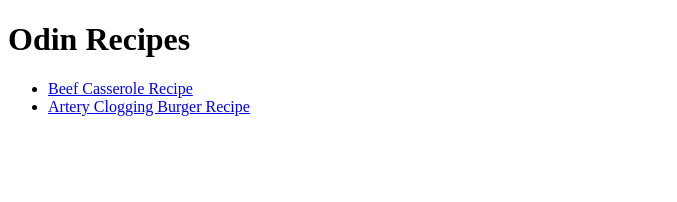
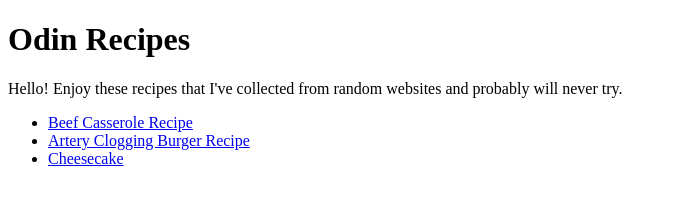
Before and after one commit to juneidteklu/odin-recipes, a plain HTML site: page index.html in a window 1280 px wide. Shown: the whole page, without its empty margins (0-677 px from the left). Drawn offline with Linux system fonts and the light colour scheme.

Commit message:
Create new cheesecake recipe page and link to main page

```diff
--- a/index.html
+++ b/index.html
@@ -8,10 +8,15 @@
     <body>
         <h1>Odin Recipes</h1>
 
+        <p>Hello! Enjoy these recipes that I've collected from random websites and probably will never try.</p>
+
         <ul>
             <li><a href = "recipes/beefcasserole.html">Beef Casserole Recipe</a></li>
             <li><a href = "recipes/hamburger.html">Artery Clogging Burger Recipe</a></li>
+            <li><a href = "recipes/cheesecake.html">Cheesecake</a></li>
         </ul>
+
+
 
 
 
```
Also changed, not shown: recipes/cheesecake.html (added), 1 other file.
